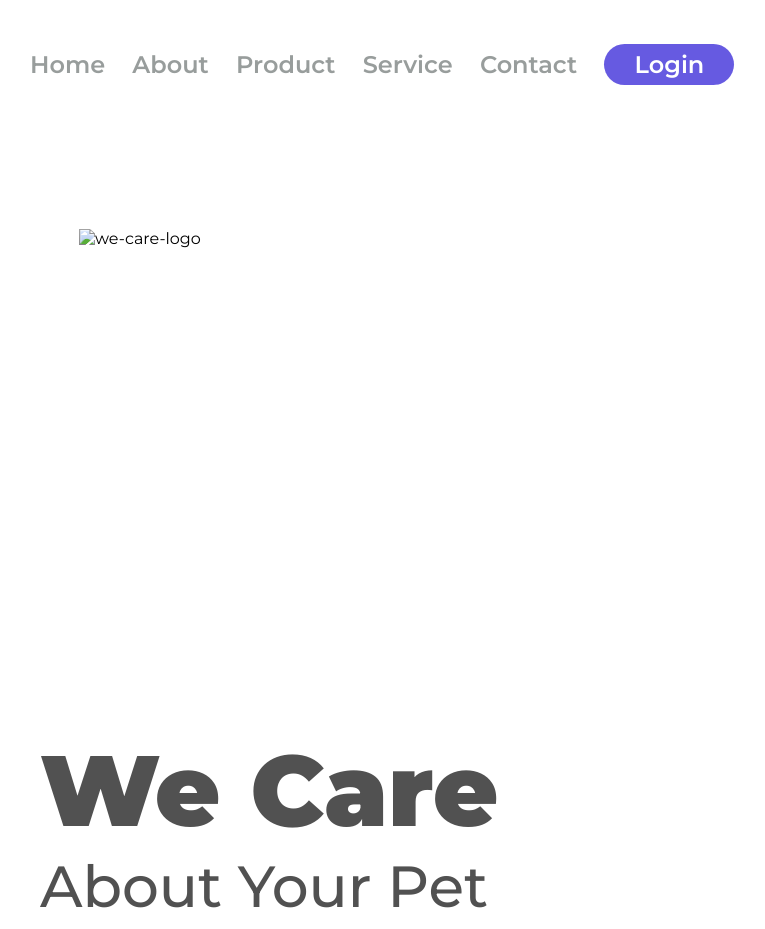
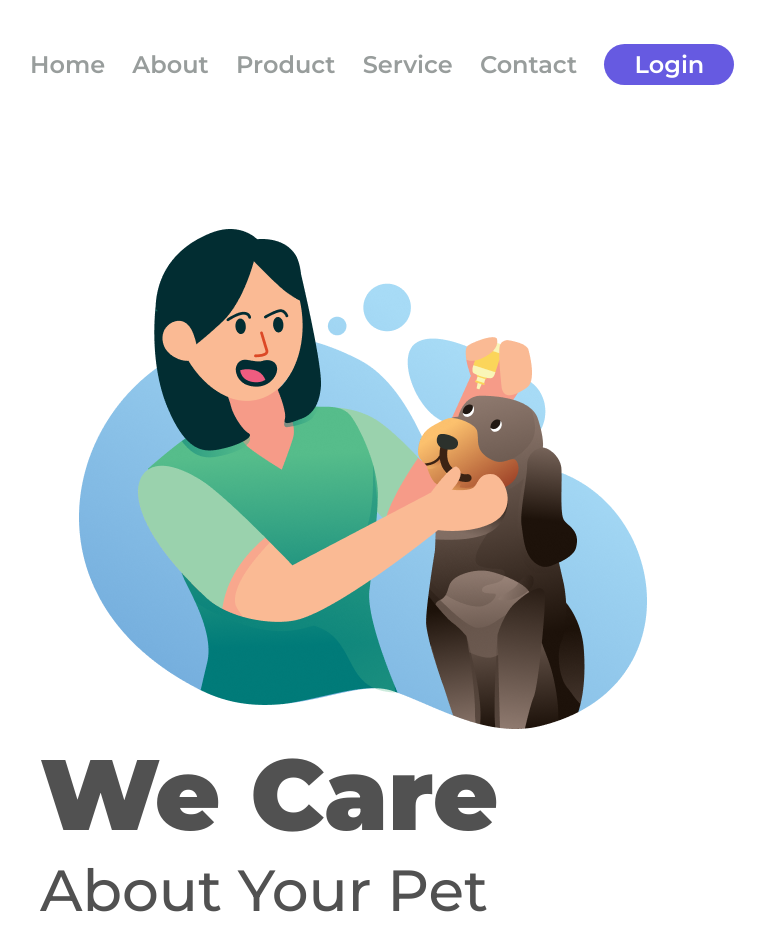
Before and after one commit to JarbsonGomes/We-Core, a plain HTML site: page index.html in a window 1280 px wide. Shown: the top 929 px of the page, without its empty margins (46-811 px from the left). Drawn offline with Linux system fonts and the light colour scheme.

Commit message:
Nova imagem We Core

```diff
--- a/index.html
+++ b/index.html
@@ -22,7 +22,7 @@
       <button class="button-header">Login</button>
     </header>
     <main>
-      <img src="./img/we-care.png" alt="we-care-logo" class="logo-image" />
+      <img src="./we-care.png" alt="we-care-logo" class="logo-image" />
       <section>
         <h1>We Care</h1>
         <h2>About Your Pet</h2>
```
